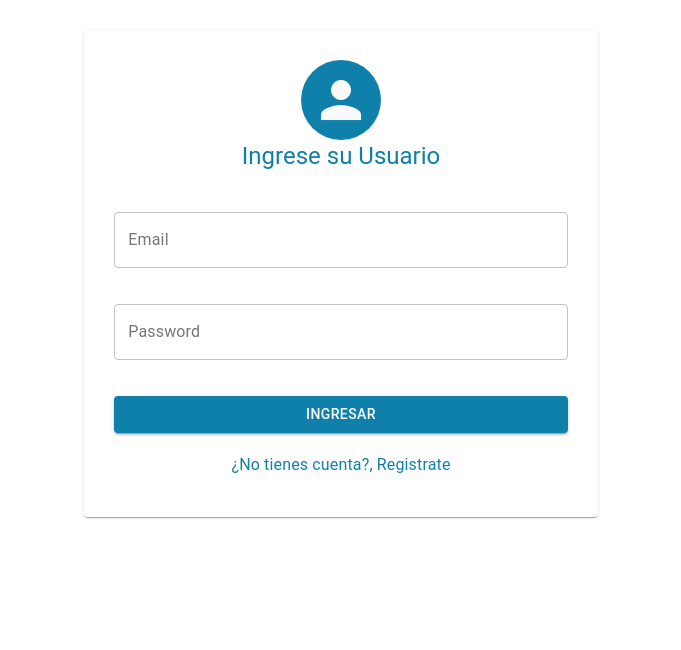
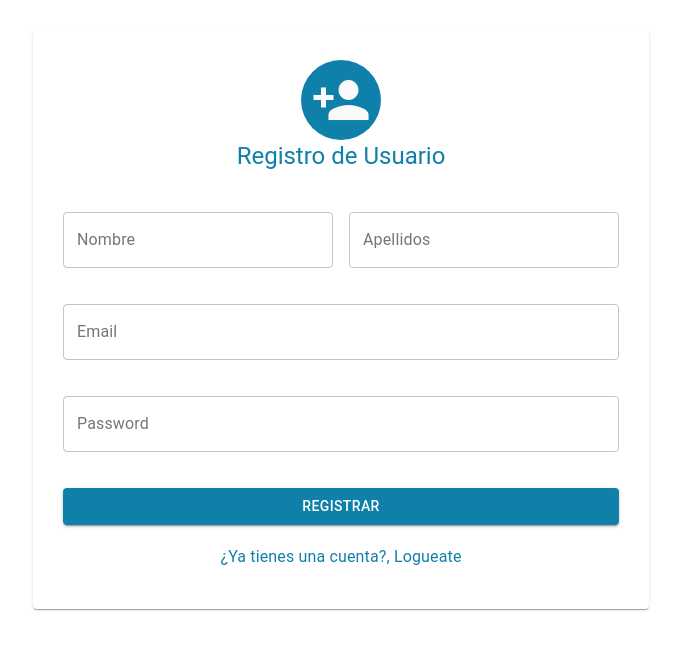
Before and after one commit to PedroAvila/proyecto-react-material-desing, a React (Create React App) app: page / in a window 1280 px wide. Shown: the top 650 px of the page, without its empty margins (299-980 px from the left). Built offline with nearby package versions, Linux system fonts and the light colour scheme.

Commit message:
Creación de Componente Registrar Usuario

```diff
--- a/src/App.js
+++ b/src/App.js
@@ -1,12 +1,13 @@
 import { ThemeProvider } from "@material-ui/core";
 import React from "react";
 import Login from "./componentes/seguridad/Login";
+import RegistrarUsuario from "./componentes/seguridad/RegistrarUsuario";
 import theme from "./theme/theme";
 
 function App() {
   return (
     <ThemeProvider theme={ theme }>
-      <Login />
+      <RegistrarUsuario />
     </ThemeProvider>
   )
 }
--- /dev/null
+++ b/src/componentes/seguridad/RegistrarUsuario.js
@@ -0,0 +1,79 @@
+
+import { Avatar, Button, Card, Container, Grid, Icon, Link, TextField, Typography } from '@material-ui/core';
+import React from 'react';
+import useStyles from '../../theme/useStyles';
+
+const RegistrarUsuario = () => {
+    const classes = useStyles()
+
+    return (
+        <Container className={ classes.containermt }>
+            <Grid container justify="center">
+                <Grid item lg={6} md={8}>
+                    <Card className={ classes.card } align="center">
+                        <Avatar className={ classes.avatar }>
+                            <Icon className={ classes.icon }>person_add</Icon>
+                        </Avatar>
+                        <Typography variant="h5" color="primary">Registro de Usuario</Typography>
+                        <form className={ classes.form }>
+                            <Grid container spacing={2}>
+                                <Grid item md={6} xs={12} className={ classes.gridmb }>
+                                    <TextField
+                                    label="Nombre"
+                                    variant="outlined"
+                                    fullWidth
+                                    />
+                                </Grid>
+
+                                <Grid item md={6} xs={12} className={ classes.gridmb }>
+                                    <TextField
+                                    label="Apellidos"
+                                    variant="outlined"
+                                    fullWidth
+                                    />
+                                </Grid>
+
+                                <Grid item md={12} xs={12} className={ classes.gridmb }>
+                                    <TextField
+                                    label="Email"
+                                    variant="outlined"
+                                    fullWidth
+                                    type="email"
+                                    />
+                                </Grid>
+
+                                <Grid item md={12} xs={12} className={ classes.gridmb }>
+                                    <TextField
+                                    label="Password"
+                                    variant="outlined"
+                                    fullWidth
+                                    type="password"
+                                    />
+                                </Grid>
+
+                                <Grid item md={12} xs={12} className={ classes.gridmb }>
+                                    <Button
+                                    variant="contained"
+                                    fullWidth
+                                    color="primary"
+                                    >
+                                        Registrar
+                                    </Button>
+                                </Grid>
+                            </Grid>
+                            <Link
+                            href="/"
+                            variant="body1"
+                            className={ classes.link }
+                            >
+                                ¿Ya tienes una cuenta?, Logueate
+                            </Link>
+                        </form>
+                    </Card>
+                </Grid>
+            </Grid>
+        </Container>
+    )
+}
+
+export default RegistrarUsuario
```
